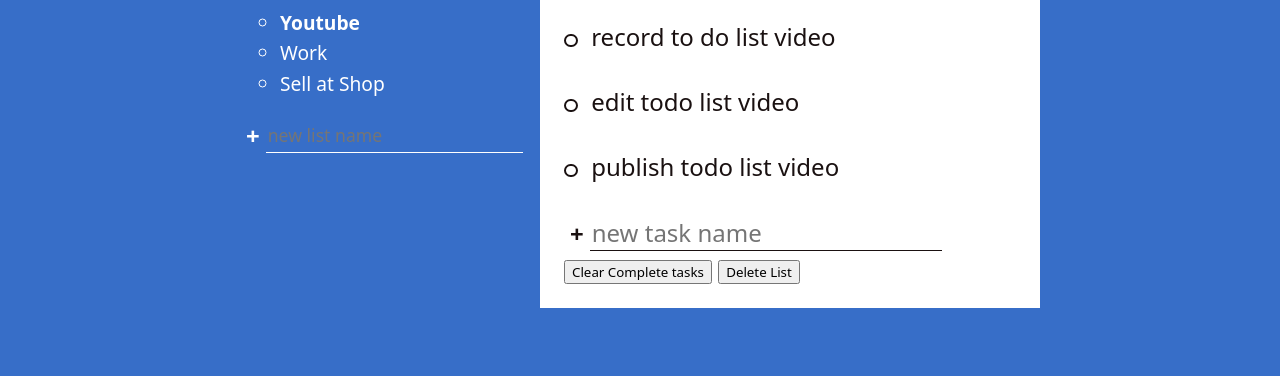
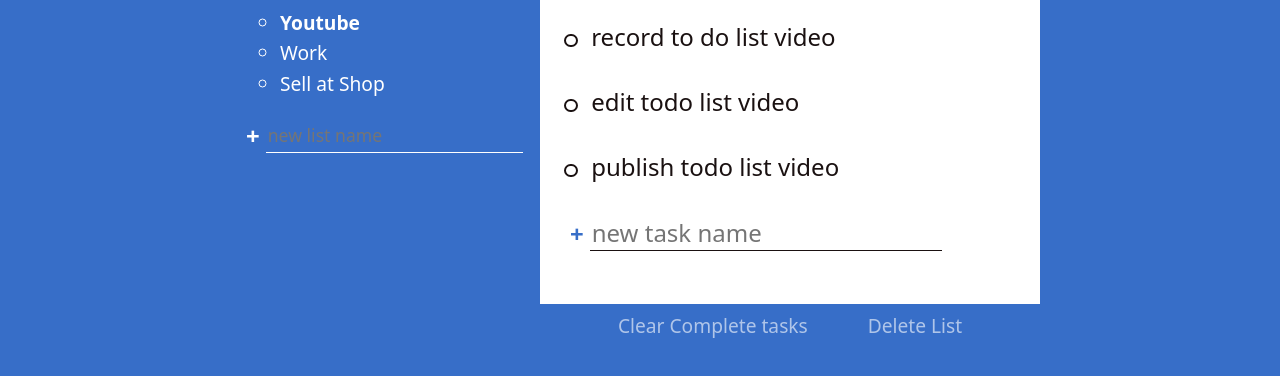
Before and after one commit to Aung662001/todoListNew, a website: page index.html in a window 1280 px wide. Shown: the part 222-598 px from the top of the page. Drawn offline with Linux system fonts and the light colour scheme.

Commit message:
finish styles

```diff
--- a/scss/main.scss
+++ b/scss/main.scss
@@ -71,6 +71,7 @@ form {
       }
     }
   }
+
   .btn {
     background-color: transparent;
     color: inherit;
@@ -86,6 +87,9 @@ form {
   .new.list {
     font-size: 1.1rem;
   }
+}
+button.btn.task {
+  color: var(--clr-primary);
 }
 .todo-header {
   color: rgb(76, 70, 70);
@@ -183,3 +187,22 @@ form {
   transform: scaleX(1);
   transform-origin: right;
 }
+.delete-stuff .btn {
+  border: none;
+  background-color: inherit;
+  font-size: 1.2rem;
+  color: var(--clr-light);
+  opacity: 0.6;
+  &:hover {
+    opacity: 1;
+    color: red;
+  }
+}
+.delete-stuff {
+  display: flex;
+  flex-direction: row;
+  position: relative;
+  flex-wrap: nowrap;
+  justify-content: space-evenly;
+  bottom: -60px;
+}
```
Also changed, not shown: css/main.css, 1 other file.
